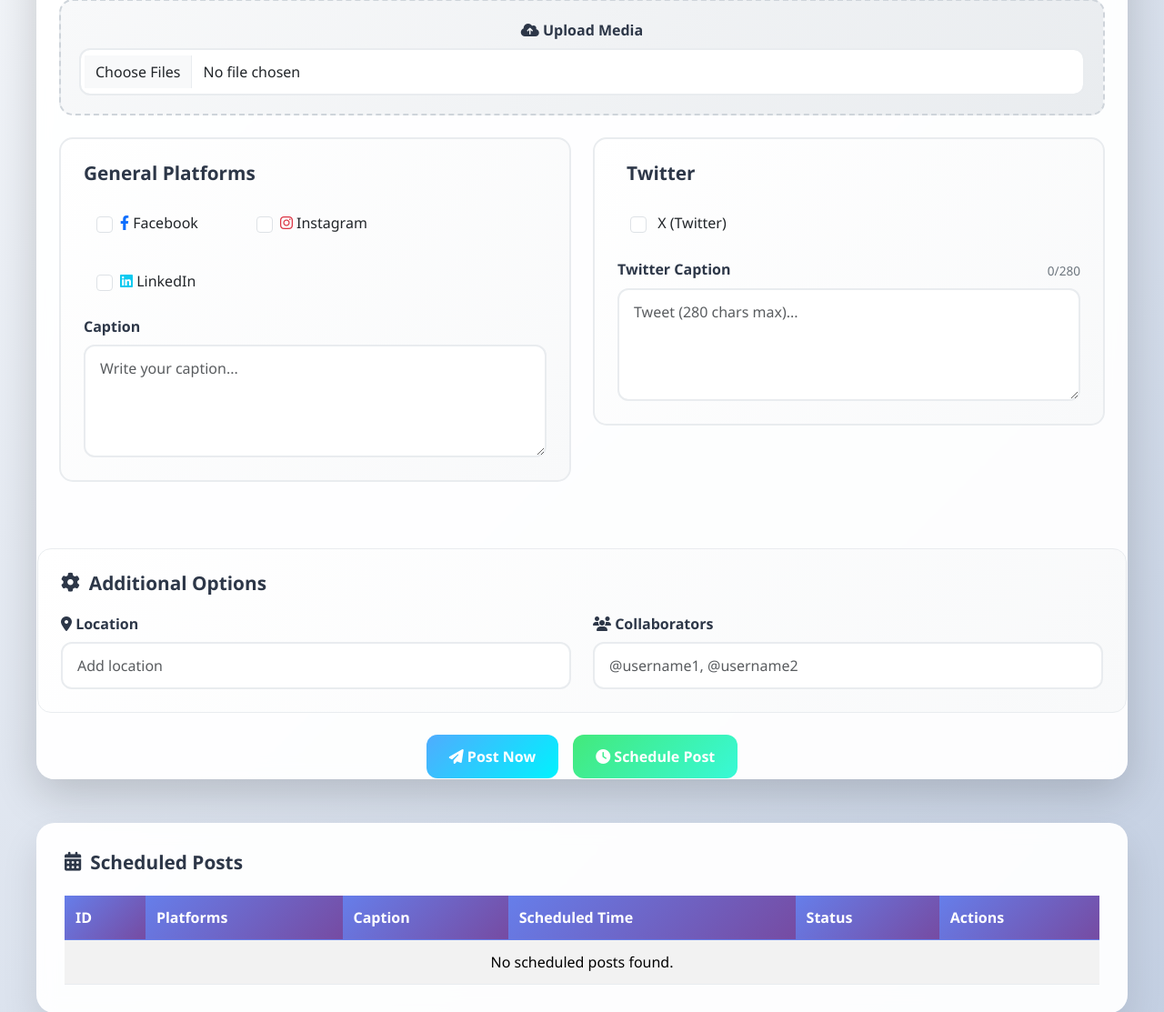
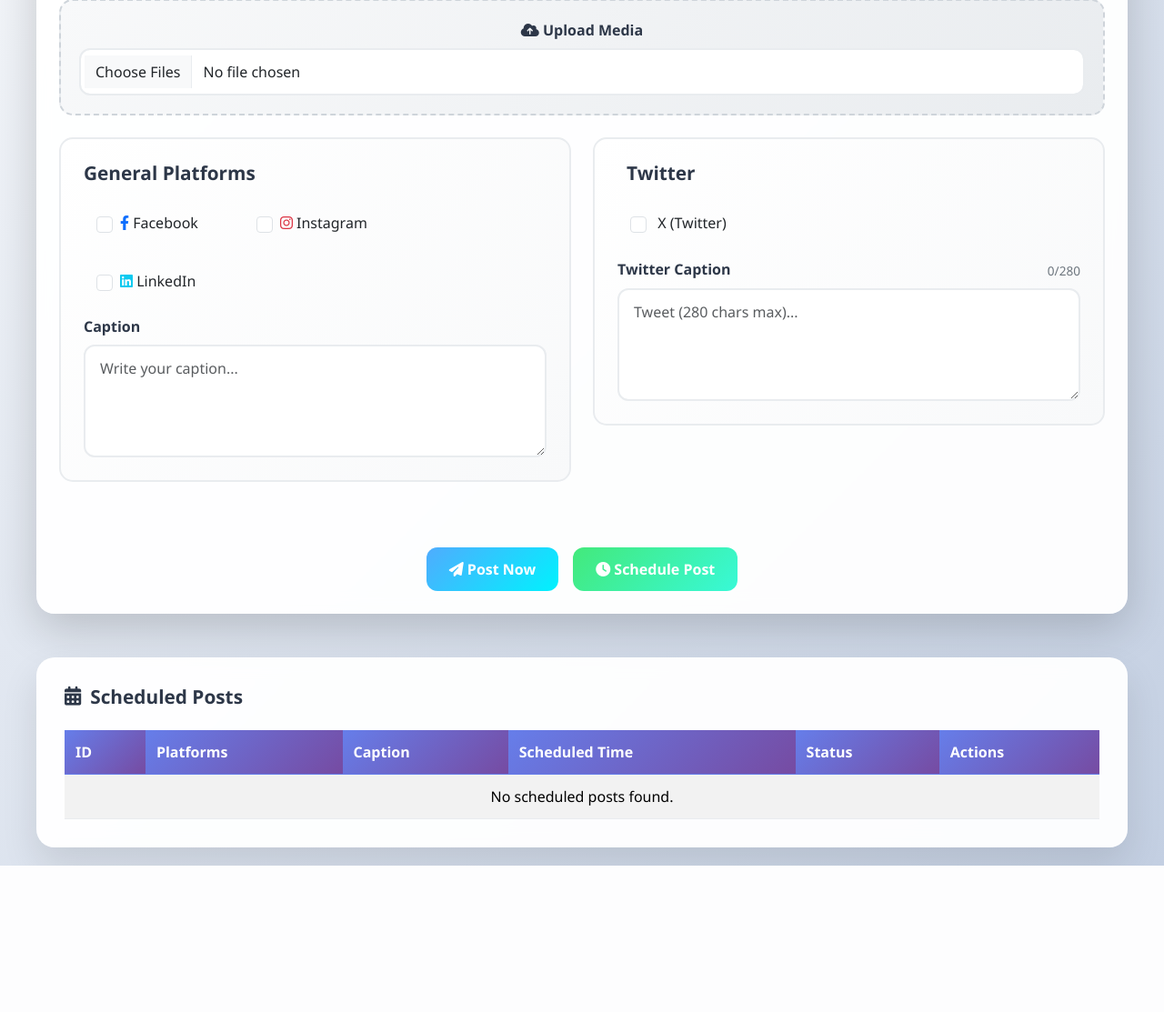
Before and after one commit to Farhan-J-Vhora/Social_Media_Automation_Tool, a Flask app: page / in a window 1280 px wide. Shown: the part 214-1327 px from the top of the page at 91% size. After the commit the page ends 1166 px from the top, so only its background shows below. Run offline with Flask 3, Linux system fonts and the light colour scheme; data that the repository does not hold is empty; some libraries are stand-ins or nearby versions.

Commit message:
updated index3

```diff
--- a/templates/index3.html
+++ b/templates/index3.html
@@ -594,7 +594,7 @@
           </div>
       </div>
 
-      <div class="additional-options mb-4">
+      <!-- <div class="additional-options mb-4">
         <h5 class="platform-title"><i class="fas fa-cog"></i> Additional Options</h5>
         <div class="row">
           <div class="col-md-6">
@@ -606,9 +606,9 @@
             <input type="text" class="form-control" name="collaborators" placeholder="@username1, @username2">
           </div>
         </div>
-      </div>
+      </div> -->
 
-      <div class="text-center mt-4">
+      <div class="text-center mt-4 mb-4">
         <div class="d-flex justify-content-center gap-3 flex-wrap">
           <button type="submit" class="btn btn-custom btn-post" onclick="setAction('post_now')">
             <i class="fas fa-paper-plane"></i> Post Now
```
